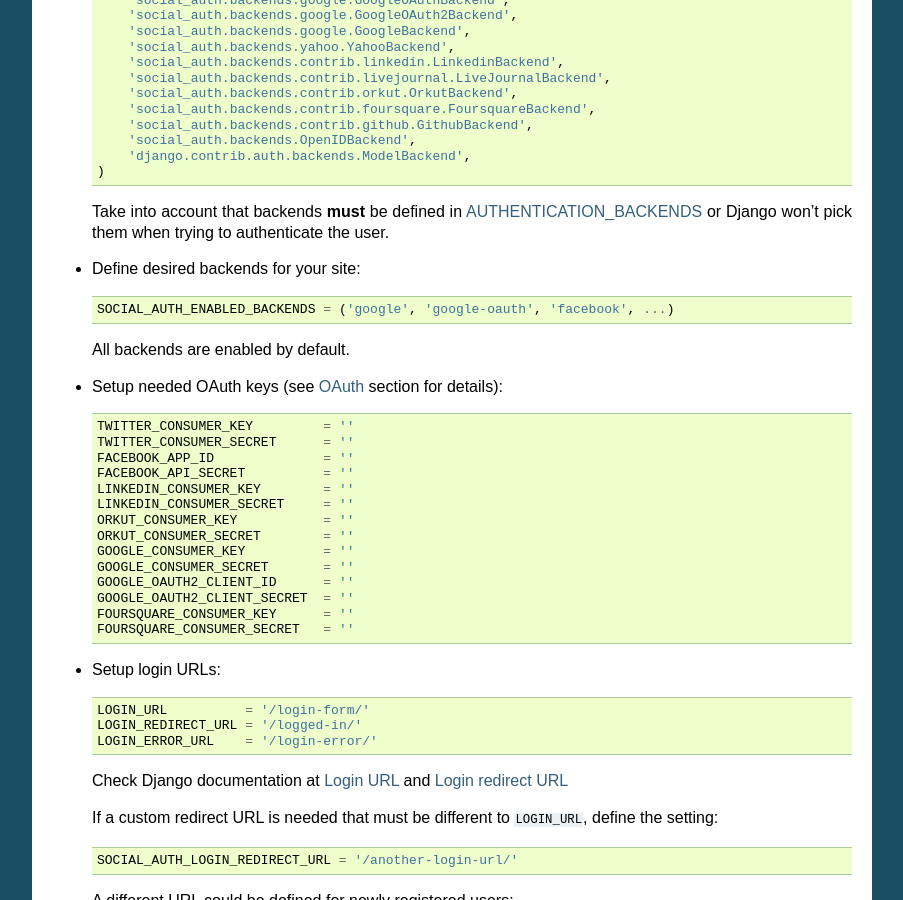
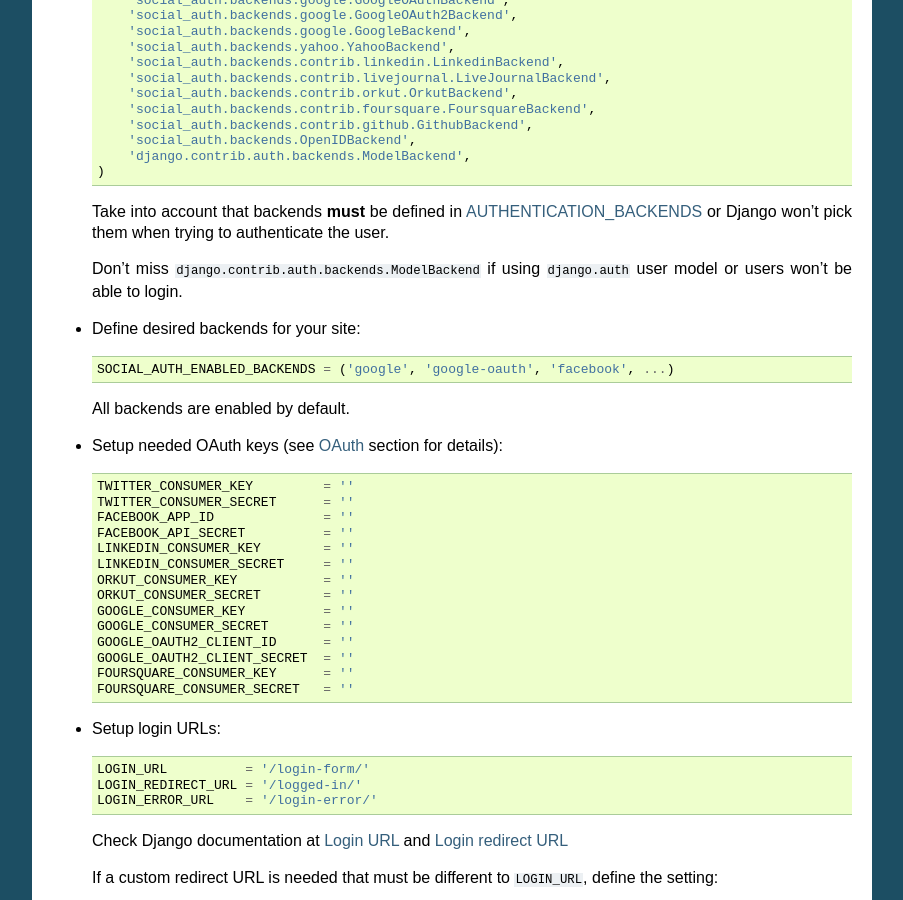
Before and after one commit to Naveen-Kumar999/django-social-auth, a Sphinx documentation site: the page built from doc/configuration.rst, in a window 1280 px wide and 900 px high, scrolled down 318 px. Shown: the whole window, without its empty margins (198-1101 px from the left). Built offline with Sphinx 7.4.7, drawn with Linux system fonts in a browser that asks for light colours.

Commit message:
Doc about django auth backend. Refs #154

```diff
--- a/README.rst
+++ b/README.rst
@@ -124,6 +124,9 @@ Configuration
 
   Take into account that backends **must** be defined in AUTHENTICATION_BACKENDS_
   or Django won't pick them when trying to authenticate the user.
+
+  Don't miss ``django.contrib.auth.backends.ModelBackend`` if using ``django.auth``
+  user model or users won't be able to login.
 
 - Define desired backends for your site::
 
--- a/doc/configuration.rst
+++ b/doc/configuration.rst
@@ -28,6 +28,9 @@ Configuration
 
   Take into account that backends **must** be defined in AUTHENTICATION_BACKENDS_
   or Django won't pick them when trying to authenticate the user.
+
+  Don't miss ``django.contrib.auth.backends.ModelBackend`` if using ``django.auth``
+  user model or users won't be able to login.
 
 - Define desired backends for your site::
 
```
